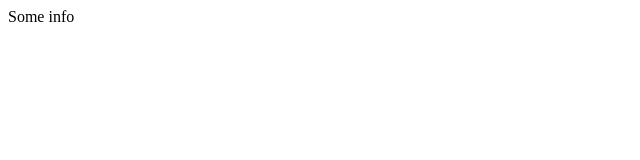
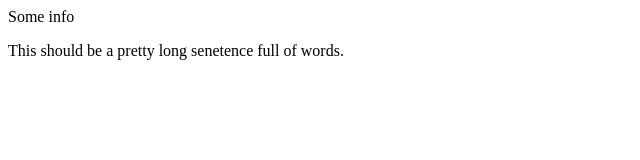
Before and after one commit to Benluv/This-is-a-test-repo, a plain HTML site: page index.html in a window 1280 px wide. Shown: the whole page, without its empty margins (0-640 px from the left). Drawn offline with Linux system fonts and the light colour scheme.

Commit message:
this is a paragraph change

```diff
--- a/index.html
+++ b/index.html
@@ -5,5 +5,6 @@
 </head>
 <body>
   Some info
+  <p>This should be a pretty long senetence full of words.</p>
 </body>
 </html>
```
